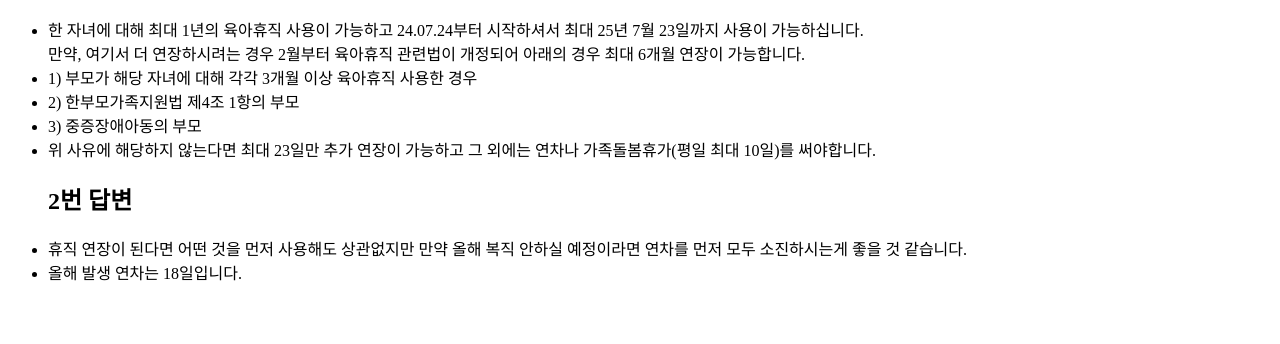
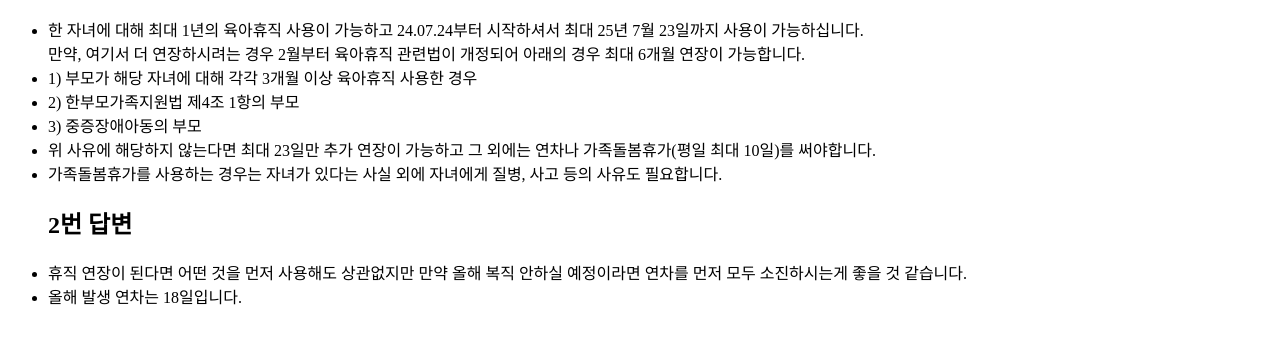
Before and after one commit to Ningbbang/ningbbang.github.io, a plain HTML site: page index.html in a window 1280 px wide. Shown: the part 250-594 px from the top of the page. Drawn offline with Linux system fonts and the light colour scheme.

Commit message:
Update index.html

```diff
--- a/index.html
+++ b/index.html
@@ -21,6 +21,7 @@
           <li>2) 한부모가족지원법 제4조 1항의 부모</li>
           <li>3) 중증장애아동의 부모</li>
         <li>위 사유에 해당하지 않는다면 최대 23일만 추가 연장이 가능하고 그 외에는 연차나 가족돌봄휴가(평일 최대 10일)를 써야합니다.</li>
+        <li>가족돌봄휴가를 사용하는 경우는 자녀가 있다는 사실 외에 자녀에게 질병, 사고 등의 사유도 필요합니다. </li>
 
         <h2>2번 답변</h2>
         <li>휴직 연장이 된다면 어떤 것을 먼저 사용해도 상관없지만 만약 올해 복직 안하실 예정이라면 연차를 먼저 모두 소진하시는게 좋을 것 같습니다.</li>
```
